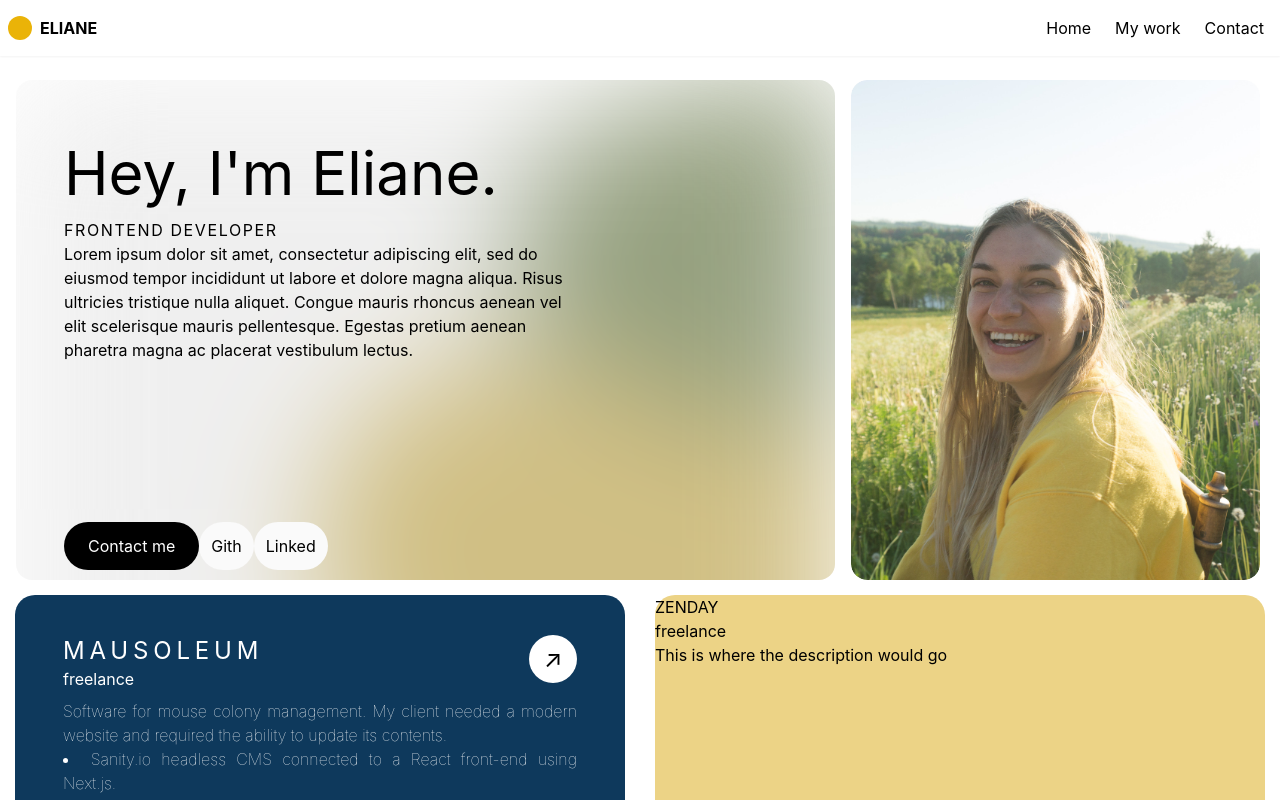
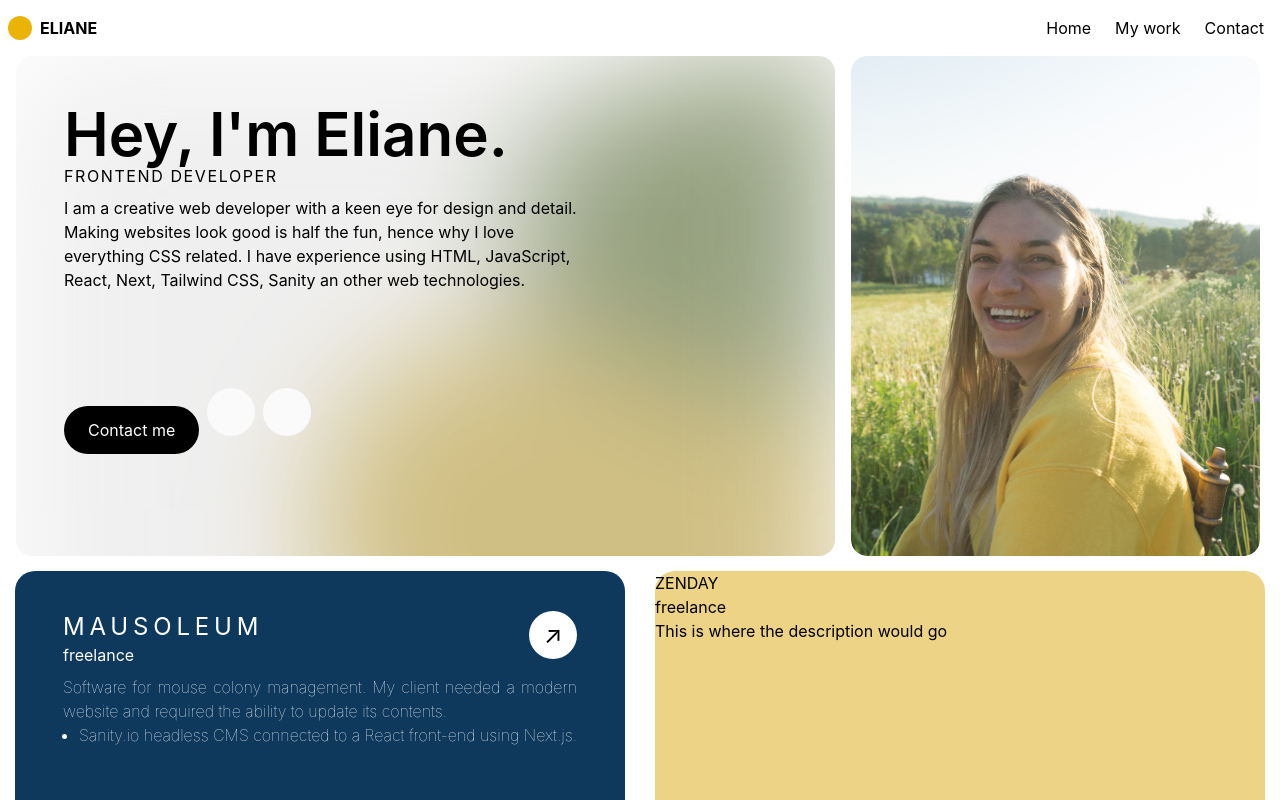
Before and after one commit to ElianeV/portfolio_v2, a Next.js app: page / in a window 1280 px wide. Shown: the top 800 px of the page. Built offline with nearby package versions, Linux system fonts and the light colour scheme.

Commit message:
render icons socials

```diff
--- a/components/navbar.js
+++ b/components/navbar.js
@@ -1,6 +1,6 @@
 export default function Navbar() {
   return (
-    <header className="p-4 h-14 w-full fixed z-40 backdrop-blur-lg shadow-sm">
+    <div className="max-w-7xl p-4 h-14 w-full fixed z-40 backdrop-blur-lg">
       <div className="flex justify-between">
         <div className="pl-6 font-bold before:absolute before:bg-yellow-500 before:w-6 before:h-6 before:left-2 before:rounded-full">
           ELIANE
@@ -11,6 +11,6 @@ export default function Navbar() {
           <a className="ml-6">Contact</a>
         </nav>
       </div>
-    </header>
+    </div>
   );
 }
--- a/pages/index.js
+++ b/pages/index.js
@@ -4,14 +4,18 @@ import Navbar from "../components/navbar";
 
 export default function Home() {
   return (
-    <div className="">
+    <div className="max-w-7xl mx-auto">
       <Head>
         <title>Create Next App</title>
         <meta name="description" content="Generated by create next app" />
         <link rel="icon" href="/favicon.ico" />
+        <script
+          src="https://kit.fontawesome.com/ab73892e4f.js"
+          crossorigin="anonymous"
+        ></script>
       </Head>
       <Navbar />
-      <main className="pt-20 flex">
+      <main className="pt-14 min-h-[450px] flex">
         <div className="w-full md:w-2/3 md:h-[500px] mx-4 relative overflow-hidden rounded-2xl">
           <Image
             src="/bg-orbs.png"
@@ -20,21 +24,29 @@ export default function Home() {
             height={2000}
             className="blur-3xl opacity-70"
           />
-          <div className="sm:w-3/4 absolute top-0 p-12">
-            <h1 className="text-6xl leading-normal">Hey, I'm Eliane.</h1>
-            <h2 className="uppercase tracking-widest">Frontend developer</h2>
-            <p className="mb-40">
-              Lorem ipsum dolor sit amet, consectetur adipiscing elit, sed do
-              eiusmod tempor incididunt ut labore et dolore magna aliqua. Risus
-              ultricies tristique nulla aliquet. Congue mauris rhoncus aenean
-              vel elit scelerisque mauris pellentesque. Egestas pretium aenean
-              pharetra magna ac placerat vestibulum lectus.
+          <div className="p-4 sm:p-12 w-full lg:w-3/4 absolute top-0 ">
+            <h1 className="text-2xl font-semibold sm:text-6xl leading-normal">
+              Hey, I'm Eliane.
+            </h1>
+            <h2 className="uppercase text-sm sm:text-base tracking-widest mb-2">
+              Frontend developer
+            </h2>
+            <p className="mb-0 sm:mb-40 md:mb-24">
+              I am a creative web developer with a keen eye for design and
+              detail. Making websites look good is half the fun, hence why I
+              love everything CSS related. I have experience using HTML,
+              JavaScript, React, Next, Tailwind CSS, Sanity an other web
+              technologies.
             </p>
-            <button className="py-3 px-6 text-white bg-black rounded-full">
+            <button className="px-3 py-2 mr-2 text-xs sm:text-base sm:py-3 sm:px-6 text-white bg-black rounded-full">
               Contact me
             </button>
-            <button className="p-3 bg-neutral-50 rounded-full">Gith</button>
-            <button className="p-3 bg-neutral-50 rounded-full">Linked</button>
+            <button className="w-12 h-12 mr-2 bg-neutral-50 rounded-full">
+              <i class="fa-brands fa-square-github fa-xl"></i>
+            </button>
+            <button className="w-12 h-12 mr-2 bg-neutral-50 rounded-full">
+              <i class="fa-brands fa-linkedin fa-xl"></i>
+            </button>
           </div>
         </div>
         <div className="relative hidden md:block md:w-1/3 mr-5 rounded-2xl overflow-hidden">
@@ -46,7 +58,7 @@ export default function Home() {
         </div>
       </main>
       <section>
-        <div className="square-container">
+        <div className="flex flex-wrap">
           <article className="square basis-full md:basis-[calc(50%-30px)] bg-[#0e395c]">
             <div className="content flex flex-col items-center justify-between lg:py-10 text-white">
               <div>
@@ -57,16 +69,17 @@ export default function Home() {
                   MAUSOLEUM
                 </h2>
                 <h3 className="lg:px-12 mb-2">freelance</h3>
-                <p className="lg:px-12 mb-2 text-justify font-thin">
+                <p className="lg:px-12 text-justify font-thin">
                   Software for mouse colony management. My client needed a
                   modern website and required the ability to update its
                   contents.
-                  <br />
-                  <li>
+                </p>
+                <ul className="ml-4 lg:px-12 list-disc mb-2">
+                  <li className="font-thin">
                     Sanity.io headless CMS connected to a React front-end using
                     Next.js.
                   </li>
-                </p>
+                </ul>
               </div>
               <div className="w-10/12">
                 <img src="/mausoleumMockup.png" alt="bg" />
--- a/styles/globals.css
+++ b/styles/globals.css
@@ -17,11 +17,6 @@ a {
 
 * {
   box-sizing: border-box;
-}
-
-.square-container {
-  display: flex;
-  flex-wrap: wrap;
 }
 
 .square {
```
